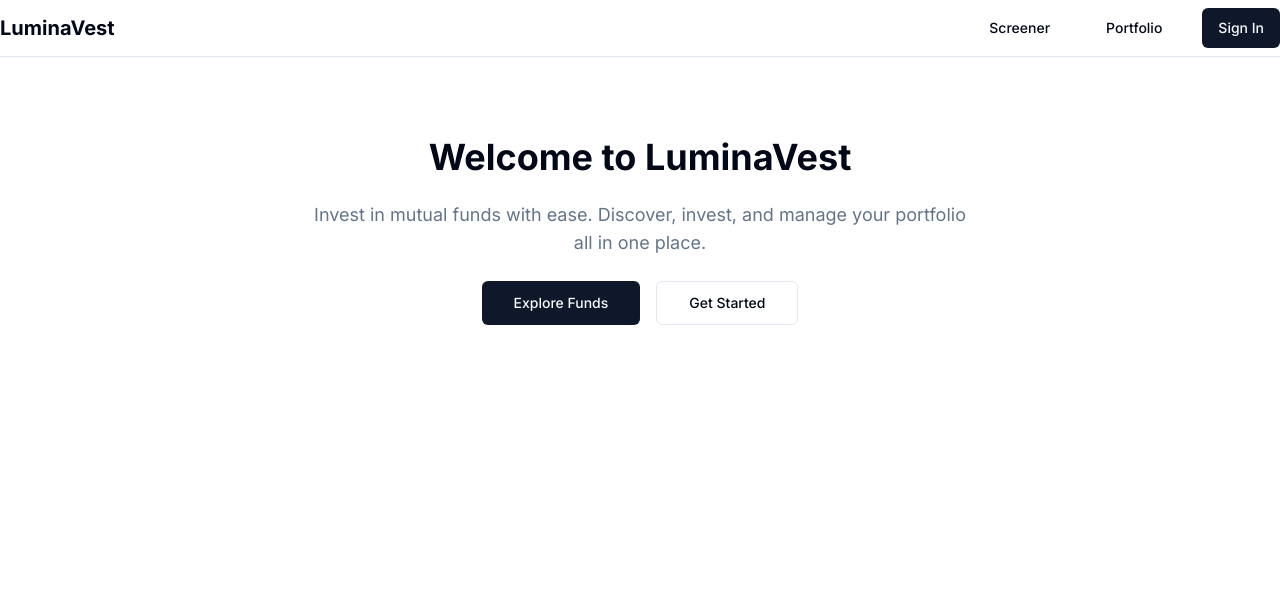
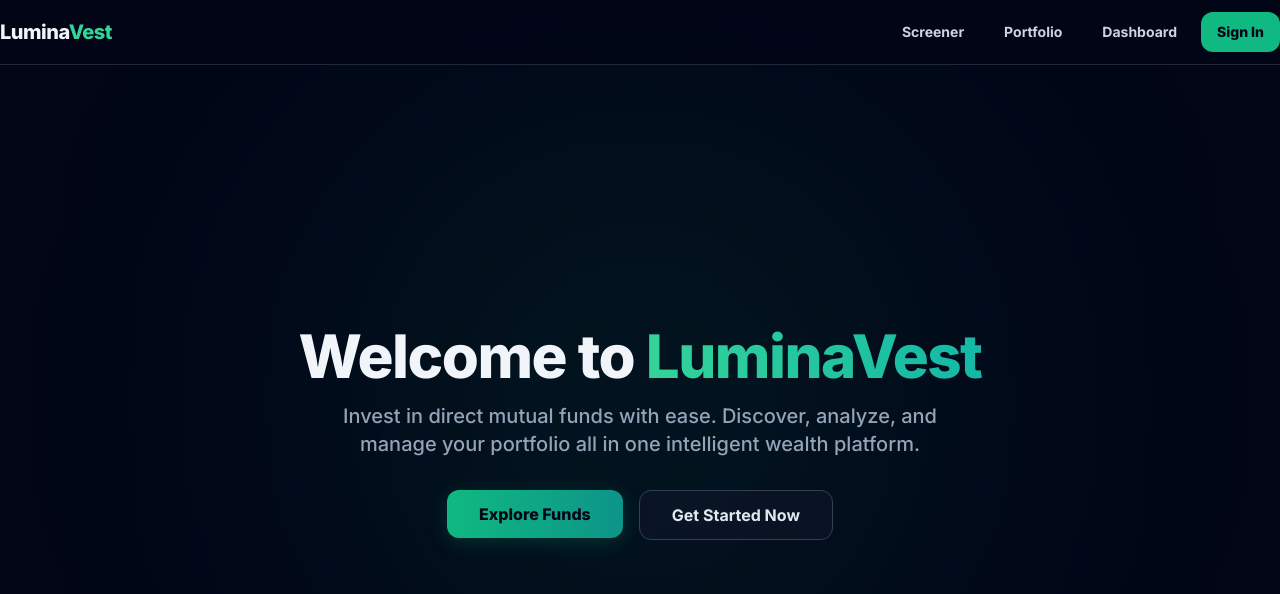
Before and after one commit to varunsahukar/Lumina, a Next.js app: page / in a window 1280 px wide. Shown: the top 594 px of the page. Built offline with nearby package versions, Linux system fonts and the light colour scheme.

Commit message:
style: enforce global uniform black/dark theme across all pages

```diff
--- a/src/app/layout.tsx
+++ b/src/app/layout.tsx
@@ -15,8 +15,8 @@ export default function RootLayout({
   children: React.ReactNode;
 }>) {
   return (
-    <html lang="en">
-      <body className={inter.className}>{children}</body>
+    <html lang="en" className="dark">
+      <body className={`${inter.className} bg-slate-950 text-slate-100 min-h-screen`}>{children}</body>
     </html>
   );
 }
--- a/src/app/page.tsx
+++ b/src/app/page.tsx
@@ -3,23 +3,28 @@ import { Button } from "@/components/ui/button";
 
 export default function Home() {
   return (
-    <div className="min-h-screen">
+    <div className="min-h-screen bg-slate-950 flex flex-col relative overflow-hidden">
+      {/* Background radial glow */}
+      <div className="absolute top-1/2 left-1/2 -translate-x-1/2 -translate-y-1/2 w-[600px] h-[600px] bg-emerald-500/10 rounded-full blur-[150px] pointer-events-none" />
+
       <Navbar />
-      <main className="container py-20">
-        <section className="text-center space-y-6">
-          <h1 className="text-4xl font-bold">Welcome to LuminaVest</h1>
-          <p className="text-lg text-muted-foreground max-w-2xl mx-auto">
-            Invest in mutual funds with ease. Discover, invest, and manage your portfolio all in one place.
+      <main className="container flex-1 flex flex-col items-center justify-center py-20 relative z-10 text-center space-y-8 animate-fade-in">
+        <div className="space-y-4">
+          <h1 className="text-5xl md:text-6xl font-extrabold tracking-tight text-slate-100">
+            Welcome to <span className="bg-gradient-to-r from-emerald-400 to-teal-500 bg-clip-text text-transparent">LuminaVest</span>
+          </h1>
+          <p className="text-lg md:text-xl text-slate-400 max-w-2xl mx-auto font-medium">
+            Invest in direct mutual funds with ease. Discover, analyze, and manage your portfolio all in one intelligent wealth platform.
           </p>
-          <div className="flex gap-4 justify-center">
-              <Button asChild size="lg">
-                <a href="/screener">Explore Funds</a>
-              </Button>
-              <Button asChild size="lg" variant="outline">
-                <a href="/register">Get Started</a>
-              </Button>
-            </div>
-        </section>
+        </div>
+        <div className="flex flex-col sm:flex-row gap-4 justify-center">
+          <Button asChild className="bg-gradient-to-r from-emerald-500 to-teal-600 hover:from-emerald-600 hover:to-teal-700 text-slate-950 hover:text-slate-950 font-extrabold px-8 py-6 text-base rounded-xl shadow-[0_4px_20px_rgba(16,185,129,0.2)] transition-all">
+            <a href="/screener">Explore Funds</a>
+          </Button>
+          <Button asChild variant="outline" className="bg-slate-900/60 border-slate-700 hover:bg-slate-800 text-slate-200 font-bold px-8 py-6 text-base rounded-xl backdrop-blur-sm transition-all">
+            <a href="/register">Get Started Now</a>
+          </Button>
+        </div>
       </main>
     </div>
   );
--- a/src/components/layout/Navbar.tsx
+++ b/src/components/layout/Navbar.tsx
@@ -2,21 +2,26 @@ import { Button } from "@/components/ui/button";
 
 export default function Navbar() {
   return (
-    <header className="sticky top-0 z-50 w-full border-b bg-background/95 backdrop-blur supports-[backdrop-filter]:bg-background/60">
-      <div className="container flex h-14 items-center">
+    <header className="sticky top-0 z-50 w-full border-b border-slate-800 bg-slate-950/80 backdrop-blur-md">
+      <div className="container flex h-16 items-center">
         <div className="mr-4 hidden md:flex">
           <a href="/" className="mr-6 flex items-center space-x-2">
-            <span className="font-bold text-xl">LuminaVest</span>
+            <span className="font-extrabold text-xl tracking-tight text-slate-100">
+              Lumina<span className="text-emerald-400">Vest</span>
+            </span>
           </a>
         </div>
-        <nav className="flex items-center space-x-4 lg:space-x-6 ml-auto">
-          <Button asChild variant="ghost">
+        <nav className="flex items-center space-x-2 ml-auto">
+          <Button asChild variant="ghost" className="text-slate-300 hover:text-emerald-400 hover:bg-emerald-500/10 font-bold transition-all">
             <a href="/screener">Screener</a>
           </Button>
-          <Button asChild variant="ghost">
+          <Button asChild variant="ghost" className="text-slate-300 hover:text-emerald-400 hover:bg-emerald-500/10 font-bold transition-all">
             <a href="/portfolio">Portfolio</a>
           </Button>
-          <Button asChild>
+          <Button asChild variant="ghost" className="text-slate-300 hover:text-emerald-400 hover:bg-emerald-500/10 font-bold transition-all">
+            <a href="/dashboard">Dashboard</a>
+          </Button>
+          <Button asChild className="bg-emerald-500 hover:bg-emerald-600 text-slate-950 font-extrabold ml-2 rounded-xl">
             <a href="/login">Sign In</a>
           </Button>
         </nav>
```
